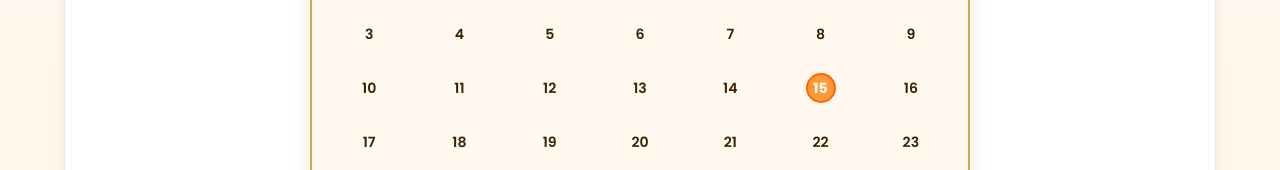
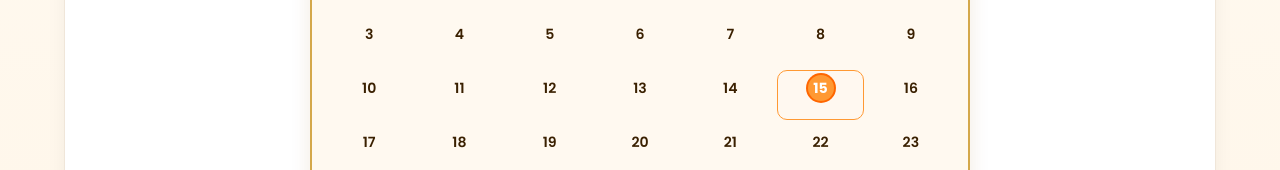
Before and after one commit to yogiramsuratkumarbhajans-netizen/yogiramsuratkumar, a React (Vite) app: page /satsang in a window 1280 px wide. Shown: the part 512-682 px from the top of the page. Built offline with nearby package versions, Linux system fonts and the light colour scheme; no server answers.

Commit message:
Add files via upload

```diff
--- a/src/pages/SatsangPage.css
+++ b/src/pages/SatsangPage.css
@@ -304,3 +304,13 @@
     .satsang-table th:nth-child(7), .satsang-table td:nth-child(7) { display: none; }
     .satsang-table th:nth-child(8), .satsang-table td:nth-child(8) { display: none; }
 }
+
+/* Today cell — always show orange ring even without events */
+.cal-cell.today-cell {
+    border-color: #FF9933 !important;
+    background: #fff8f0 !important;
+}
+.cal-cell.today-cell.has-events {
+    background: linear-gradient(135deg, #fff3d0, #fff9f0) !important;
+    border-color: #FF9933 !important;
+}
--- a/src/pages/SatsangPage.jsx
+++ b/src/pages/SatsangPage.jsx
@@ -271,17 +271,20 @@ const SatsangCalendar = ({ calendarMap, onDateClick, selectedDate }) => {
                 {days.map(d => <div key={d} className="cal-day-label">{d}</div>)}
                 {Array.from({ length: firstDay }).map((_, i) => <div key={`e-${i}`} className="cal-cell empty" />)}
                 {Array.from({ length: daysInMonth }).map((_, i) => {
-                    const day   = i + 1;
-                    const key   = makeDateKey(year, month, day);
-                    const evs   = calendarMap[key] || [];
-                    const count = evs.length;
+                    const day        = i + 1;
+                    const key        = makeDateKey(year, month, day);
+                    const evs        = calendarMap[key] || [];
+                    const count      = evs.length;
+                    const isToday    = key === todayKey;
+                    const isSelected = key === selectedKey;
+                    const clickable  = count > 0;
                     return (
                         <div key={day}
-                            className={`cal-cell${count>0?' has-events':''}${key===selectedKey?' selected':''}`}
-                            onClick={() => count > 0 && onDateClick(new Date(year, month, day))}
-                            title={evs.map(e => e.event_name).join(', ')}
+                            className={`cal-cell${clickable ? " has-events" : ""}${isToday ? " today-cell" : ""}${isSelected ? " selected" : ""}`}
+                            onClick={() => clickable && onDateClick(new Date(year, month, day))}
+                            title={evs.map(e => e.event_name).join(", ")}
                         >
-                            <span className={`cal-day-num${key===todayKey?' today-num':''}`}>{day}</span>
+                            <span className={`cal-day-num${isToday ? " today-num" : ""}`}>{day}</span>
                             {count > 0 && <span className="cal-event-count">{count}</span>}
                         </div>
                     );
```
